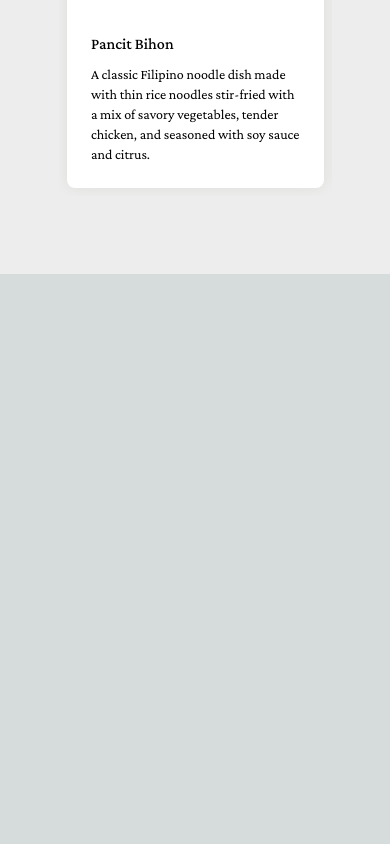
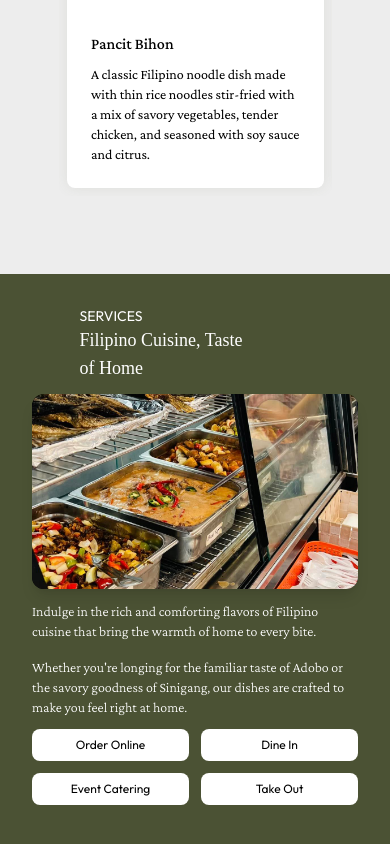
Before and after one commit to khylaehza/gersalakot-restaurant, a Next.js app: page / in a window 390 px wide. Shown: the part 1414-2258 px from the top of the page. Before the commit the page ends 1688 px from the top, so only its background shows below. Built offline with nearby package versions, Linux system fonts and the light colour scheme; a web font is replaced by a local one.

Commit message:
feat: services mobile responsiveness

```diff
--- a/src/app/page.js
+++ b/src/app/page.js
@@ -6,8 +6,8 @@ export default function Index() {
 		<main>
 			<Hero />
 			<Menu />
+			<Services />
 			{/* <Menu />
-			<Services />
 			<Contact /> */}
 		</main>
 	);
--- a/src/app/sections/services.js
+++ b/src/app/sections/services.js
@@ -1,7 +1,47 @@
 export default function Services() {
 	return (
-		<section id='services'>
-			<h2 className='text-3xl font-semibold'>Our Services</h2>
+		<section
+			id='services'
+			className='bg-primary relative w-full h-screen p-8 text-dark flex align-center items-center text-center flex-col gap-3'
+		>
+			<div className='text-white text-left'>
+				<div className='font-outfit text-sm xl:text-lg'>SERVICES</div>
+				<div className='font-goudy font-medium text-lg  w-3/4  xl:text-2xl'>
+					Filipino Cuisine, Taste of Home
+				</div>
+			</div>
+			<div className='relative w-full h-1/4 bg-dark rounded-xl shadow-lg'>
+				<img
+					src={'/filipino-foods.jpg'}
+					className={'w-full h-full object-cover rounded-xl'}
+				/>
+			</div>
+			<div className='font-crimson-pro text-sm text-left text-white font-light'>
+				<p>
+					Indulge in the rich and comforting flavors of Filipino
+					cuisine that bring the warmth of home to every bite.
+				</p>{' '}
+				<p className='mb-4'></p>
+				<p>
+					Whether you're longing for the familiar taste of Adobo or
+					the savory goodness of Sinigang, our dishes are crafted to
+					make you feel right at home.
+				</p>
+			</div>
+			<div className='flex flex-row w-full text-xs justify-between gap-3 font-outfit'>
+				<div className='flex flex-row w-full text-xs justify-between gap-3'>
+					<div className='bg-white p-2 w-1/2 rounded-lg'>
+						Order Online
+					</div>
+					<div className='bg-white p-2 w-1/2 rounded-lg'>Dine In</div>
+				</div>
+			</div>
+			<div className='flex flex-row w-full text-xs justify-between gap-3 font-outfit'>
+				<div className='bg-white p-2 w-1/2 rounded-lg'>
+					Event Catering
+				</div>
+				<div className='bg-white p-2 w-1/2 rounded-lg'>Take Out</div>
+			</div>
 		</section>
 	);
 }
```
Also changed, not shown: public/filipino-foods.jpg (added).
